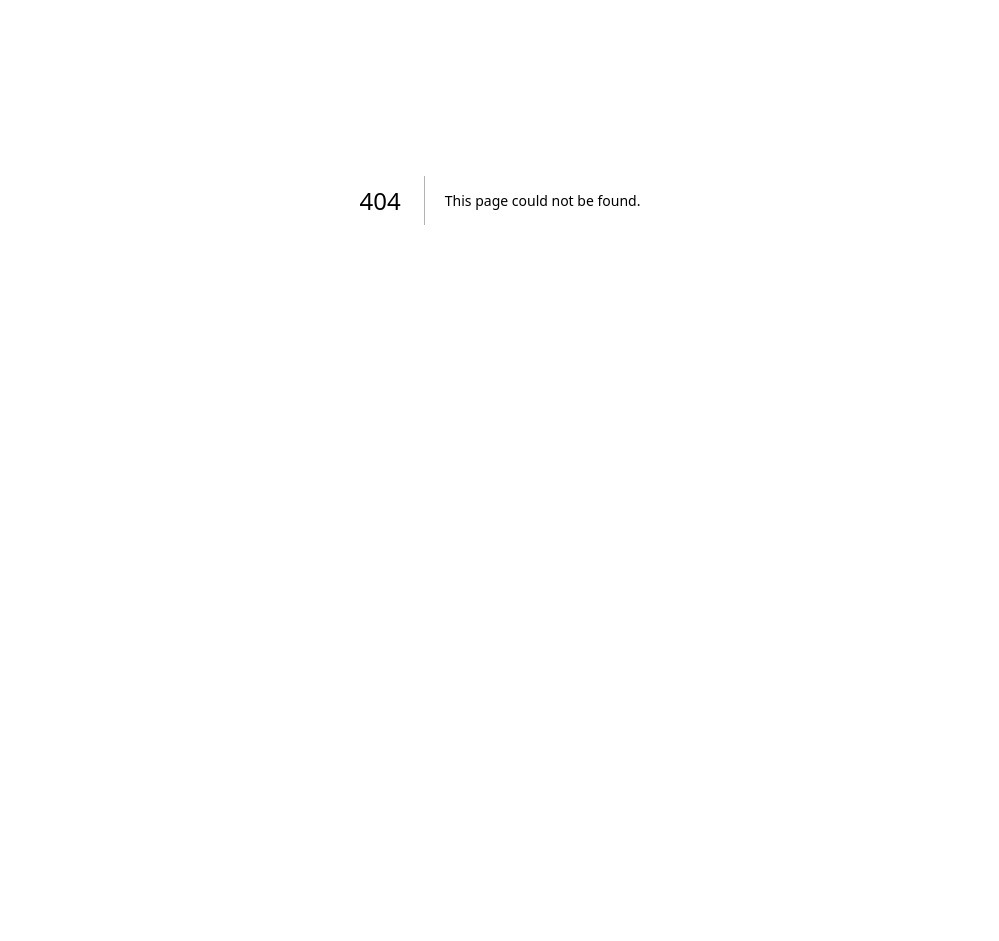
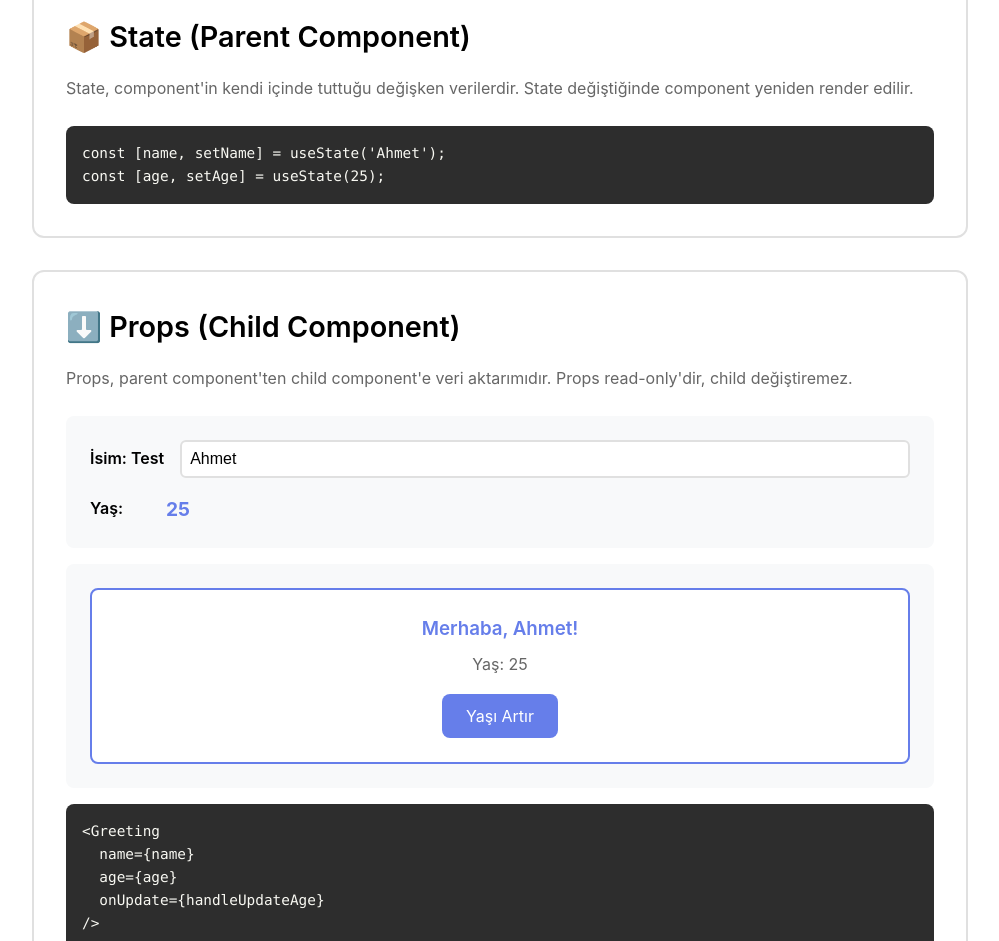
Before and after one commit to berksafran/react-workshop, a Next.js app in the folder 03-react-nextjs-workshop/: page /day1-react-core/02-state-and-props in a window 1280 px wide. Before the commit this address had no page. Shown: the part 200-1141 px from the top of the page, without its empty margins (140-1139 px from the left). Before the commit the page ends 800 px from the top, so only its background shows below. Built offline with nearby package versions, Linux system fonts and the light colour scheme.

Commit message:
feat: Introduce State & Props and Counter App examples, and add initial project README and workshop notes.

```diff
--- /dev/null
+++ b/03-react-nextjs-workshop/app/day1-react-core/02-state-and-props/components/StatePropsDemo.tsx
@@ -0,0 +1,63 @@
+'use client';
+
+import { useState } from 'react';
+import styles from '../page.module.scss';
+
+// Child component - Props alır
+type GreetingProps = {
+    name: string;
+    age: number;
+    onUpdate: () => void;
+};
+
+export function Greeting({ name, age, onUpdate }: GreetingProps) {
+    return (
+        <div className={styles.greeting}>
+            <h3>Merhaba, {name}!</h3>
+            <p>Yaş: {age}</p>
+            <button onClick={onUpdate} className={styles.button}>
+                Yaşı Artır
+            </button>
+        </div>
+    );
+}
+
+// Parent component - State tutar
+export function StatePropsDemo() {
+    const [name, setName] = useState('Ahmet');
+    const [age, setAge] = useState(25);
+
+    const handleUpdateAge = () => {
+        setAge(age + 1);
+    };
+
+    return (
+        <>
+            <div className={styles.demo}>
+                <div className={styles.stateDisplay}>
+                    <div>
+                        <label>İsim: Test</label>
+                        <input
+                            type="text"
+                            value={name}
+                            onChange={(e) => setName(e.target.value)}
+                            className={styles.input}
+                        />
+                    </div>
+                    <div>
+                        <label>Yaş:</label>
+                        <span className={styles.value}>{age}</span>
+                    </div>
+                </div>
+            </div>
+
+            <div className={styles.demo}>
+                <Greeting
+                    name={name}
+                    age={age}
+                    onUpdate={handleUpdateAge}
+                />
+            </div>
+        </>
+    );
+}
--- /dev/null
+++ b/03-react-nextjs-workshop/app/day1-react-core/02-state-and-props/page.tsx
@@ -0,0 +1,74 @@
+'use client';
+
+import Link from 'next/link';
+import styles from './page.module.scss';
+import { StatePropsDemo } from './components/StatePropsDemo';
+
+export default function StateAndPropsPage() {
+    return (
+        <div className={styles.container}>
+            <header className={styles.header}>
+                <h1>State & Props</h1>
+                <p>Component state yönetimi ve props ile veri aktarımı</p>
+            </header>
+
+            <div className={styles.content}>
+                <section className={styles.section}>
+                    <h2>📦 State (Parent Component)</h2>
+                    <p className={styles.description}>
+                        State, component'in kendi içinde tuttuğu değişken verilerdir.
+                        State değiştiğinde component yeniden render edilir.
+                    </p>
+
+                    <div className={styles.code}>
+                        <pre>{`const [name, setName] = useState('Ahmet');
+const [age, setAge] = useState(25);`}</pre>
+                    </div>
+                </section>
+
+                <section className={styles.section}>
+                    <h2>⬇️ Props (Child Component)</h2>
+                    <p className={styles.description}>
+                        Props, parent component'ten child component'e veri aktarımıdır.
+                        Props read-only'dir, child değiştiremez.
+                    </p>
+
+                    <StatePropsDemo />
+
+                    <div className={styles.code}>
+                        <pre>{`<Greeting
+  name={name}
+  age={age}
+  onUpdate={handleUpdateAge}
+/>`}</pre>
+                    </div>
+                </section>
+
+                <section className={styles.highlights}>
+                    <h3>🎯 Önemli Noktalar</h3>
+                    <ul>
+                        <li>
+                            <strong>State:</strong> Component'in kendi verisi, değiştirilebilir
+                        </li>
+                        <li>
+                            <strong>Props:</strong> Parent'tan gelen veri, read-only
+                        </li>
+                        <li>
+                            <strong>Veri Akışı:</strong> Tek yönlü (parent → child)
+                        </li>
+                        <li>
+                            <strong>Callback:</strong> Child, parent'ın state'ini callback ile değiştirebilir
+                        </li>
+                        <li>
+                            State değişince → Component re-render → Props güncellenir
+                        </li>
+                    </ul>
+                </section>
+            </div>
+
+            <Link href="/day1-react-core" className={styles.backLink}>
+                ← Geri Dön
+            </Link>
+        </div>
+    );
+}
```
Also changed, not shown: 03-react-nextjs-workshop/app/day1-react-core/03-lifecycle/NOTES.md (+1 -1 lines), 03-react-nextjs-workshop/app/day1-react-core/04-counter-app/page.tsx (added, +69 -0 lines).
